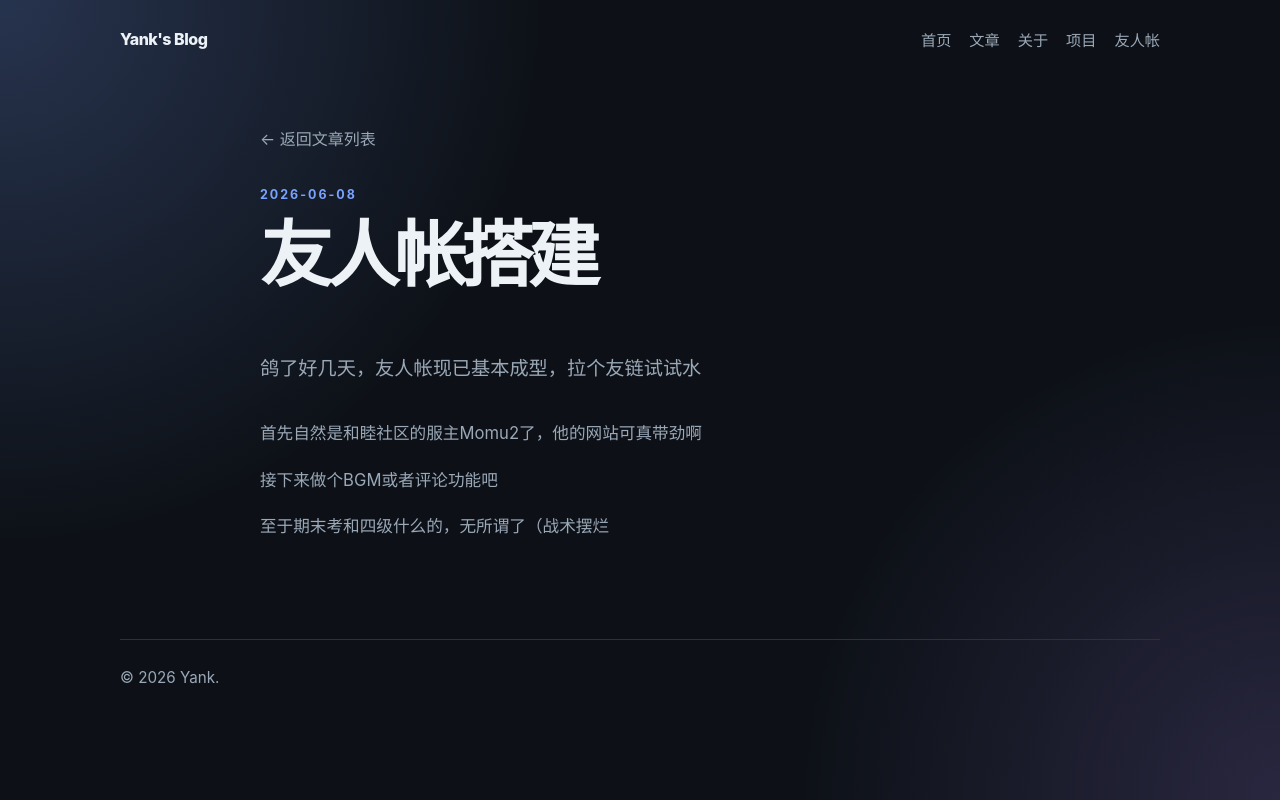
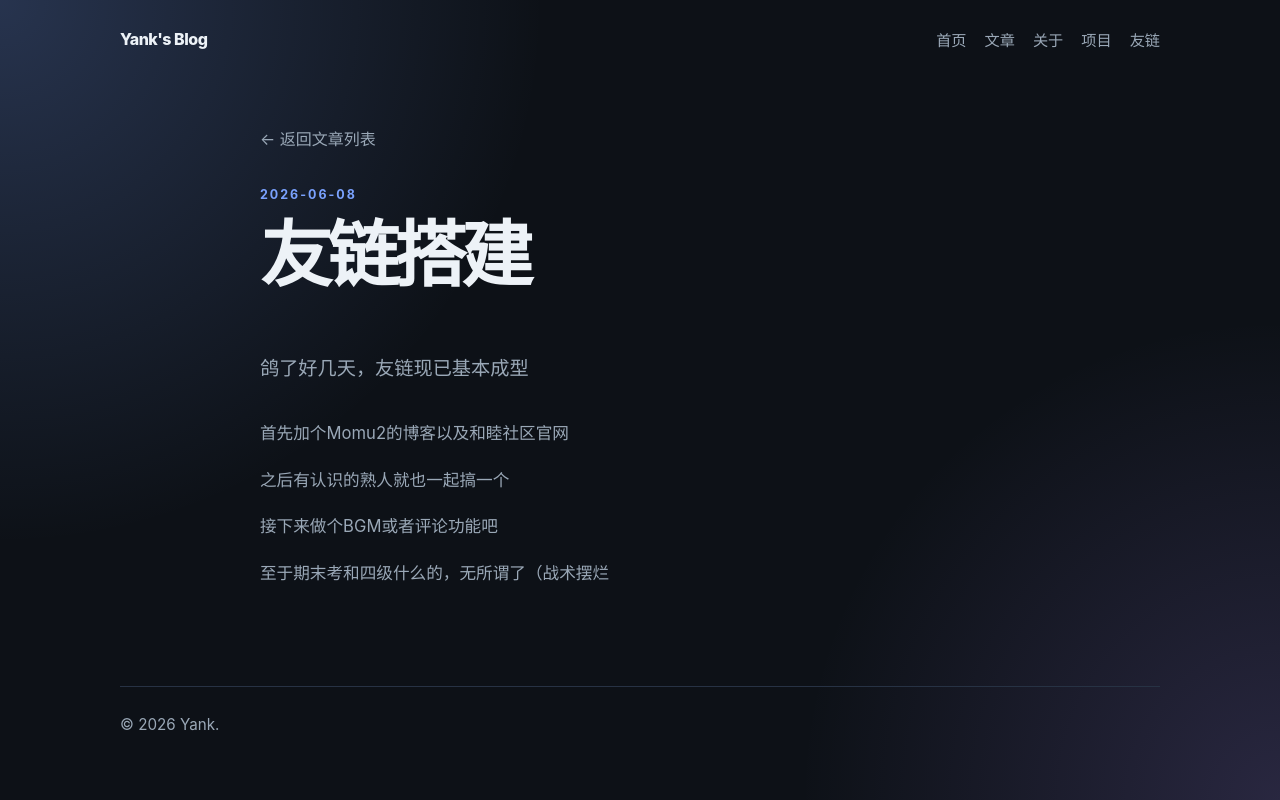
Before and after one commit to Yank233/Yank233.Github.io, a plain HTML site: page posts/post2.html in a window 1280 px wide. Drawn offline with Linux system fonts and the light colour scheme.

Commit message:
Update blog

```diff
--- a/posts/post2.html
+++ b/posts/post2.html
@@ -3,7 +3,7 @@
 <head>
   <meta charset="utf-8">
   <meta name="viewport" content="width=device-width, initial-scale=1">
-  <meta name="description" content="我的第一篇自建博客文章。">
+  <meta name="description" content="友链搭建">
   <title>Yank's Blog</title>
   <link rel="stylesheet" href="../css/style.css">
 </head>
@@ -15,7 +15,7 @@
       <a href="../posts.html">文章</a>
       <a href="../about.html">关于</a>
       <a href="project.html">项目</a>
-      <a href="links.html">友人帐</a>
+      <a href="links.html">友链</a>
     </nav>
   </header>
 
@@ -24,11 +24,12 @@
     <article>
       <header class="article-header">
         <p class="eyebrow">2026-06-08</p>
-        <h1>友人帐搭建</h1>
-        <p class="summary">鸽了好几天，友人帐现已基本成型，拉个友链试试水</p>
+        <h1>友链搭建</h1>
+        <p class="summary">鸽了好几天，友链现已基本成型</p>
       </header>
 
-      <p>首先自然是和睦社区的服主Momu2了，他的网站可真带劲啊</p>
+      <p>首先加个Momu2的博客以及和睦社区官网</p>
+      <p>之后有认识的熟人就也一起搞一个</p>
       <p>接下来做个BGM或者评论功能吧</p>
       <p>至于期末考和四级什么的，无所谓了（战术摆烂</p>
 
```
Also changed, not shown: about.html (+1 -1 lines), index.html (+3 -3 lines), links.html (+1 -1 lines), posts.html (+3 -3 lines), posts/post1.html (+1 -1 lines), project.html (+1 -1 lines).
